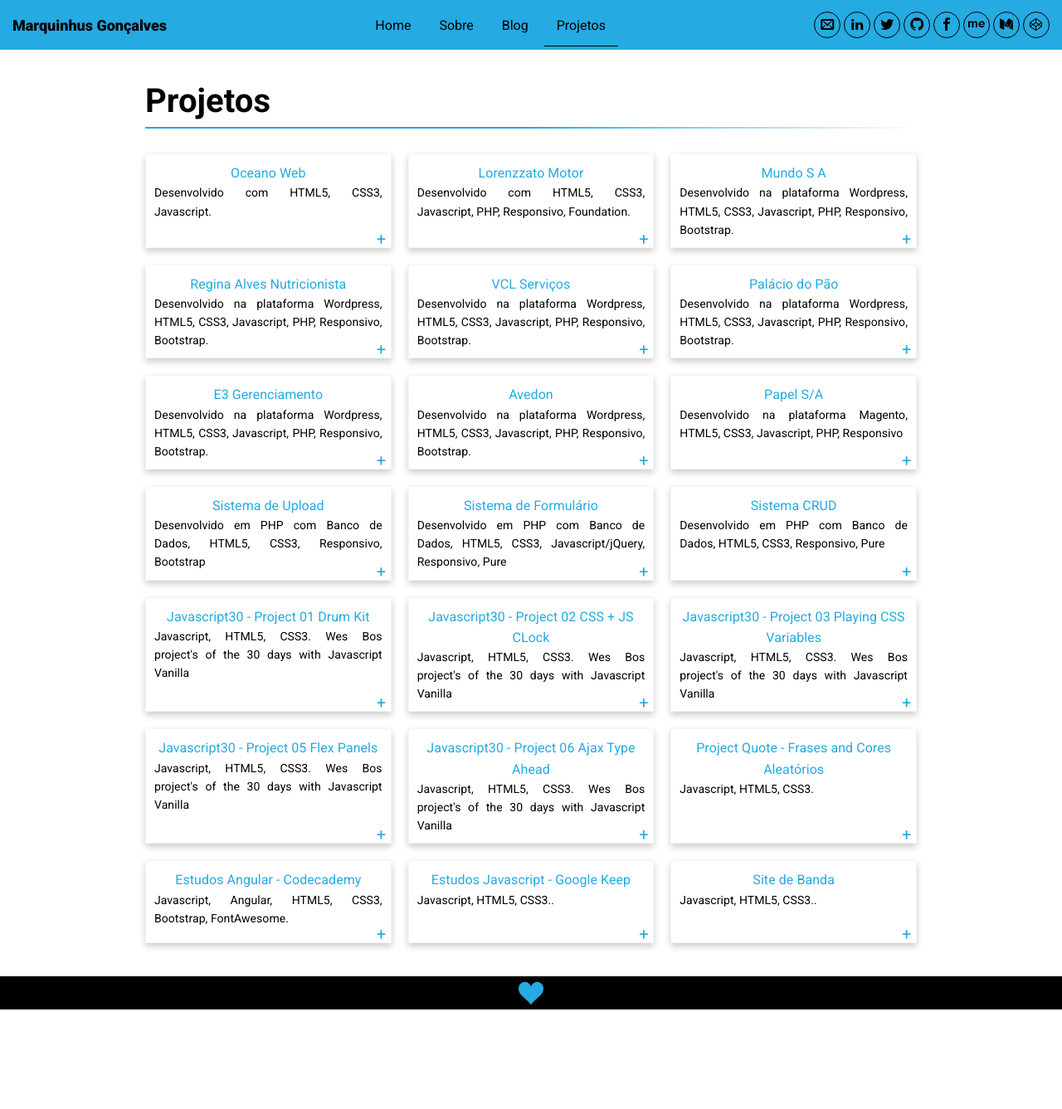
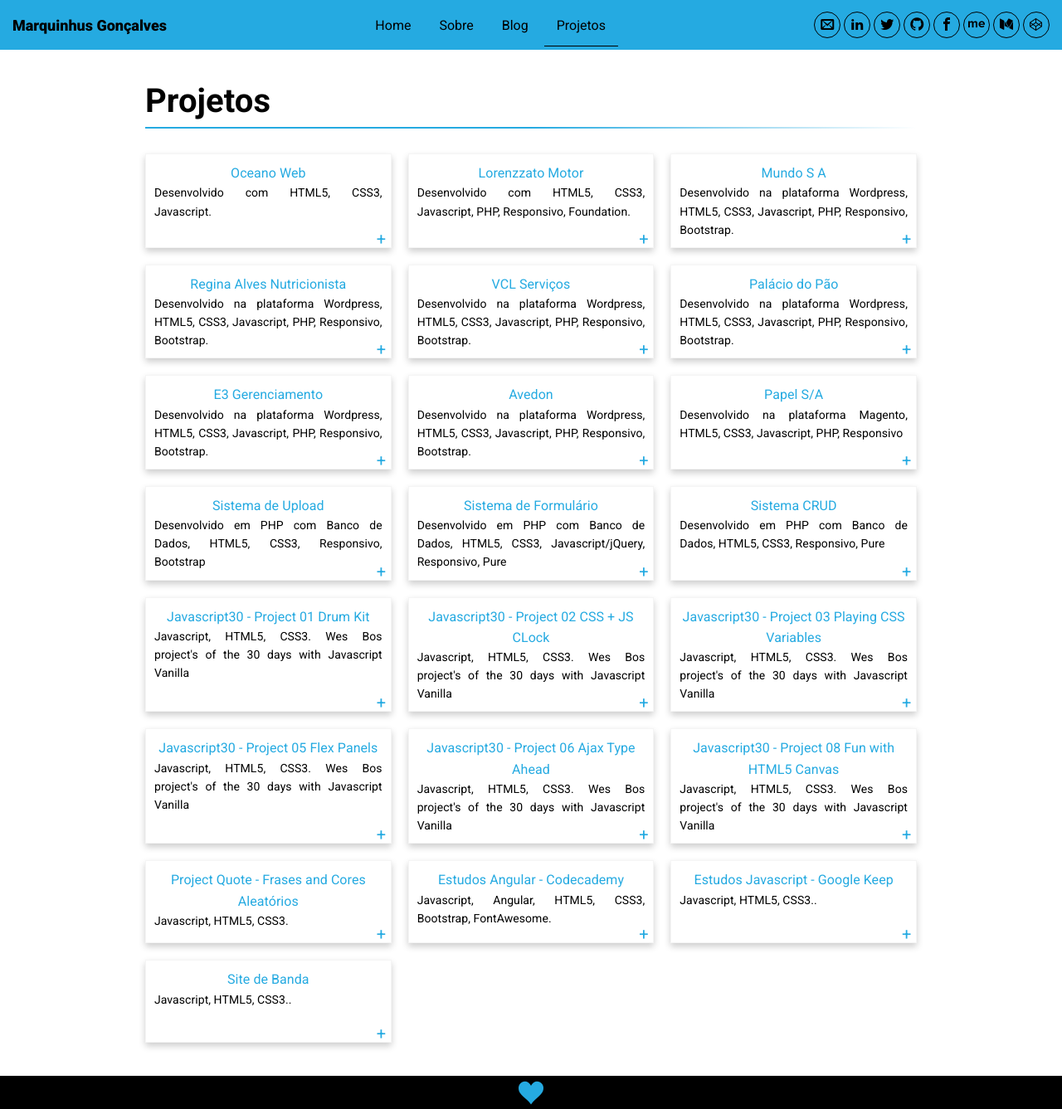
Before and after one commit to marquinhusgoncalves/marquinhusgoncalves.com, a Jekyll site: the page built from projects.md, in a window 1280 px wide. Shown: the whole page at 83% size. Built offline with Jekyll 4.4.1, drawn with Linux system fonts in a browser that asks for light colours; some web fonts are replaced; comment, search, counter and statistics services are not loaded; before the commit the page ends 1217 px from its top, so only the background shows below that.

Commit message:
Add new project

```diff
--- a/projects.md
+++ b/projects.md
@@ -105,6 +105,12 @@
     <div class="card-plus"></div>
   </a>
 
+  <a href="http://js30-fun-html5-canvas.oceanoweb.com.br/" class="card" target="_blank">
+    <p class="card-title">Javascript30 - Project 08 Fun with HTML5 Canvas</p>
+    <p class="card-description">Javascript, HTML5, CSS3. Wes Bos project's of the 30 days with Javascript Vanilla</p>
+    <div class="card-plus"></div>
+  </a>
+
   <a href="http://quote.oceanoweb.com.br/" class="card" target="_blank">
     <p class="card-title">Project Quote - Frases and Cores Aleatórios</p>
     <p class="card-description">Javascript, HTML5, CSS3.</p>
```
